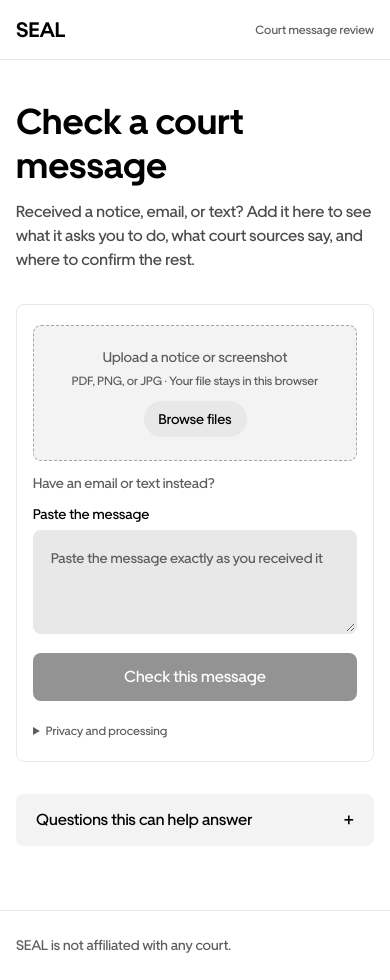
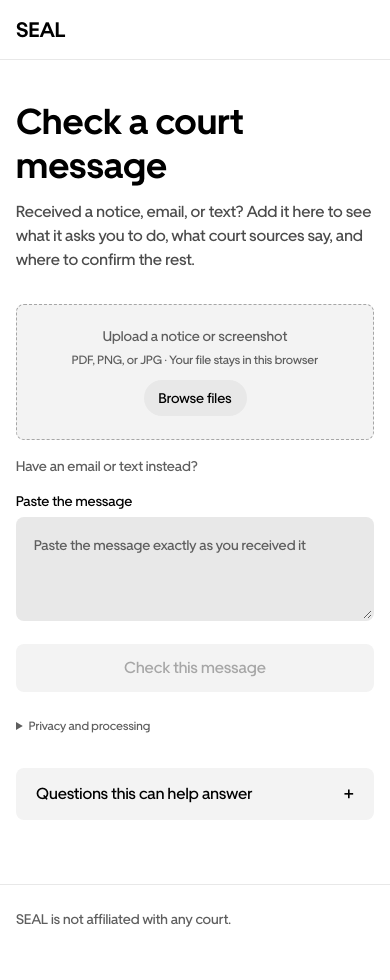
Before and after one commit to Davemafy/seal, a Next.js app: page / in a window 390 px wide. After the commit the page ends 954 px from the top, so only its background shows below. Built offline with nearby package versions, Linux system fonts and the light colour scheme.

Commit message:
Apply Base hierarchy and disabled-button states

```diff
--- a/app/workspace.css
+++ b/app/workspace.css
@@ -11,7 +11,8 @@
  font-family:var(--font-uber-move),Arial,sans-serif;
 }
 .seal-app button,.seal-app textarea,.seal-app select{font:inherit}
-.seal-app button:disabled{opacity:.42;cursor:not-allowed}
+.seal-app button:disabled{cursor:not-allowed}
+.check-message:disabled,.run-button:disabled{opacity:1;background:#f3f3f3;color:#a6a6a6}
 .seal-app :is(button,a,select,textarea,summary):focus-visible{outline:2px solid var(--blue);outline-offset:3px}
 .workspace-rail{grid-column:1;grid-row:1/4;position:sticky;top:0;height:100svh;display:flex;flex-direction:column;padding:28px 14px 20px;border-right:1px solid var(--line);background:#fafafa}
 .rail-brand{padding:0 12px 38px;text-decoration:none;font-size:25px;line-height:32px;font-weight:700;letter-spacing:-.04em}
@@ -35,13 +36,9 @@
 .nav-action:hover,.demo-link:hover,.replay-button:hover{background:var(--tertiary)}
 .entry-shell{width:100%;max-width:1240px;min-height:calc(100svh - 148px);margin:0 auto;padding:42px 64px 72px;display:grid;grid-template-columns:minmax(0,1fr) 280px;grid-template-areas:"intro intro" "form guide";column-gap:36px;row-gap:30px;align-content:start;align-items:start}
 .entry-copy{grid-area:intro}
-.entry-kicker{margin:0 0 12px!important;color:var(--muted);font-size:14px!important;font-weight:500;line-height:16px;letter-spacing:0}
 .entry-copy h1{margin:0;max-width:800px;font-size:40px;font-weight:700;line-height:52px;letter-spacing:0}
 .entry-copy>p{max-width:750px;margin:12px 0 0;color:#4b4b4b;font-size:16px;line-height:24px}
-.intake{grid-area:form;display:flex;flex-direction:column;gap:12px;padding:24px;border:1px solid var(--line);border-radius:8px;background:#fff}
-.intake-heading{display:flex;justify-content:space-between;gap:16px;align-items:baseline}
-.intake-heading strong{font-size:20px;line-height:28px}
-.intake-heading span{color:var(--muted);font-size:13px}
+.intake{grid-area:form;display:flex;flex-direction:column;gap:16px;padding:0;border:0;border-radius:0;background:transparent}
 .entry-guide{grid-area:guide;padding-top:4px}
 .guide-heading{margin:0 0 12px;font-size:14px;font-weight:500;list-style:none}
 .guide-heading::-webkit-details-marker{display:none}
@@ -226,15 +223,13 @@
  .seal-nav,.seal-footer{padding-inline:16px}
  .seal-nav{min-height:60px}
  .seal-nav-note{display:none}
- .nav-trust{font-size:12px}
+ .nav-trust{display:none}
  .entry-shell,.review-shell{padding:40px 16px 64px}
  .entry-shell{row-gap:32px}
  .entry-copy h1{font-size:36px;line-height:44px}
  .entry-copy>p{font-size:16px;line-height:24px}
- .intake{margin-top:0;padding:20px 16px}
+ .intake{margin-top:0;padding:0}
  .upload-row{min-height:136px}
- .intake-heading{display:block}
- .intake-heading span{display:block;margin-top:4px}
  .entry-guide{padding:0 4px;border-radius:8px;background:var(--secondary)}
  .guide-heading{position:relative;margin:0;padding:16px 44px 16px 16px;cursor:pointer;font-size:16px;line-height:20px}
  .guide-heading::after{content:"+";position:absolute;right:16px;top:50%;transform:translateY(-50%);font-size:20px;font-weight:400;line-height:20px}
```
